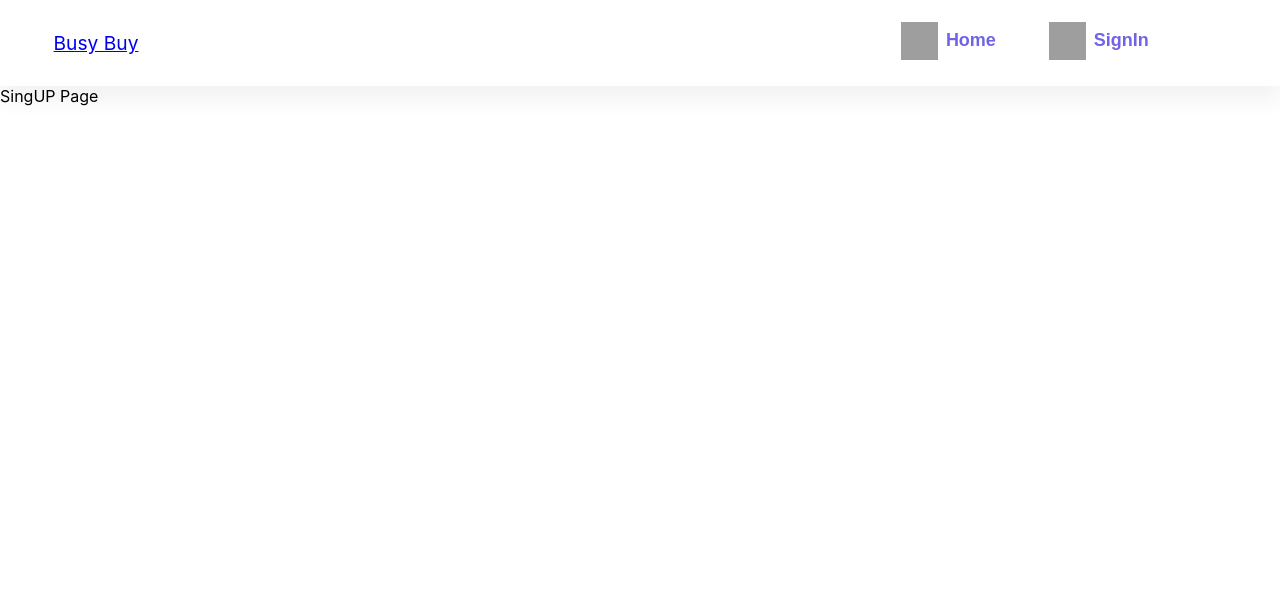
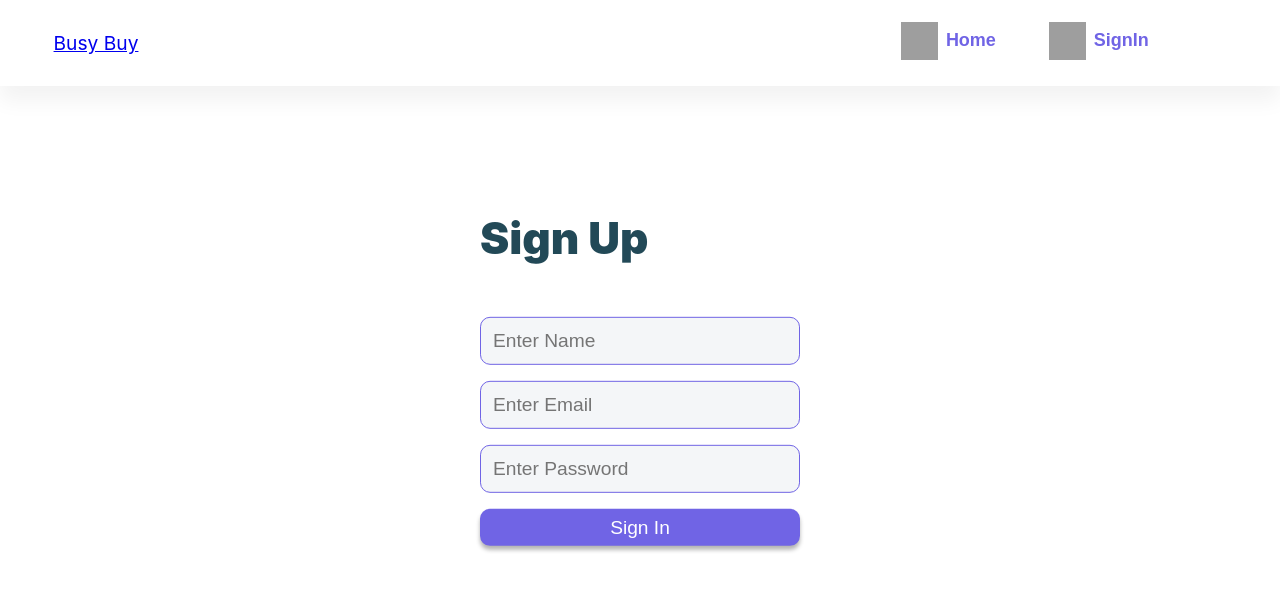
Before and after one commit to Abhinav0120/buybusy, a React (Create React App) app: page /signup in a window 1280 px wide. Shown: the top 590 px of the page. Built offline with nearby package versions, Linux system fonts and the light colour scheme; grey boxes are pictures that could not be loaded.

Commit message:
created ui for signUp page

```diff
--- a/src/pages/app/SignUp/SignUp.jsx
+++ b/src/pages/app/SignUp/SignUp.jsx
@@ -1,10 +1,19 @@
-
+import styles from "./SignUp.module.css";
 
 function SingUp(){
     return(
-        <>
-            SingUP Page
-        </>
+        <div className={styles.signUpFormContainer}>
+        <form className={styles.signUpForm}>
+            <h2 className={styles.title}>
+                Sign Up
+            </h2>
+            <input type="text" name="name" className={styles.signUpInput} placeholder="Enter Name"/>
+            <input type="email" name="email" className={styles.signUpInput} placeholder="Enter Email"/>
+            <input type="password" name="password" className={styles.signUpInput} placeholder="Enter Password"/>
+            <button className={styles.signUpButton}>Sign In</button>
+        </form>
+
+       </div>
     )
 }
 
--- a/src/pages/app/SignUp/SignUp.module.css
+++ b/src/pages/app/SignUp/SignUp.module.css
@@ -0,0 +1,50 @@
+.signUpFormContainer{
+    left: 50%;
+    position: absolute;
+    top: 45%;
+    -webkit-transform: translate(-50%,-50%);
+    transform: translate(-50%,-50%);
+}
+
+.signUpForm{
+    display: flex;
+    flex-direction: column;
+    gap: 1rem;
+    padding: 1rem;
+    width: 20rem;
+}
+
+.title{
+    color: #224957;
+    font-size: 2.75em;
+    font-weight: 900;
+    text-align: left;
+}
+
+.signUpInput{
+    background: #f4f6f8;
+    border: 1px solid #7064e5;
+    border-radius: 10px;
+    box-sizing: border-box;
+    color: #7064e5;
+    font-size: 1.2em;
+    padding: 12px;
+}
+
+.signUpButton{
+    background: #7064e5;
+    border: none;
+    border-radius: 10px;
+    box-shadow: 0 4px 4px rgba(0,0,0,.3);
+    color: #fff;
+    font-size: 1.2em!important;
+    padding: 0.4em!important;
+    width: 100%;
+    cursor: pointer;
+}
+
+.linkToSignUp{
+    text-decoration: none;
+    color: rgb(34, 73, 87);
+    font-family: Quicksand;
+}
```
